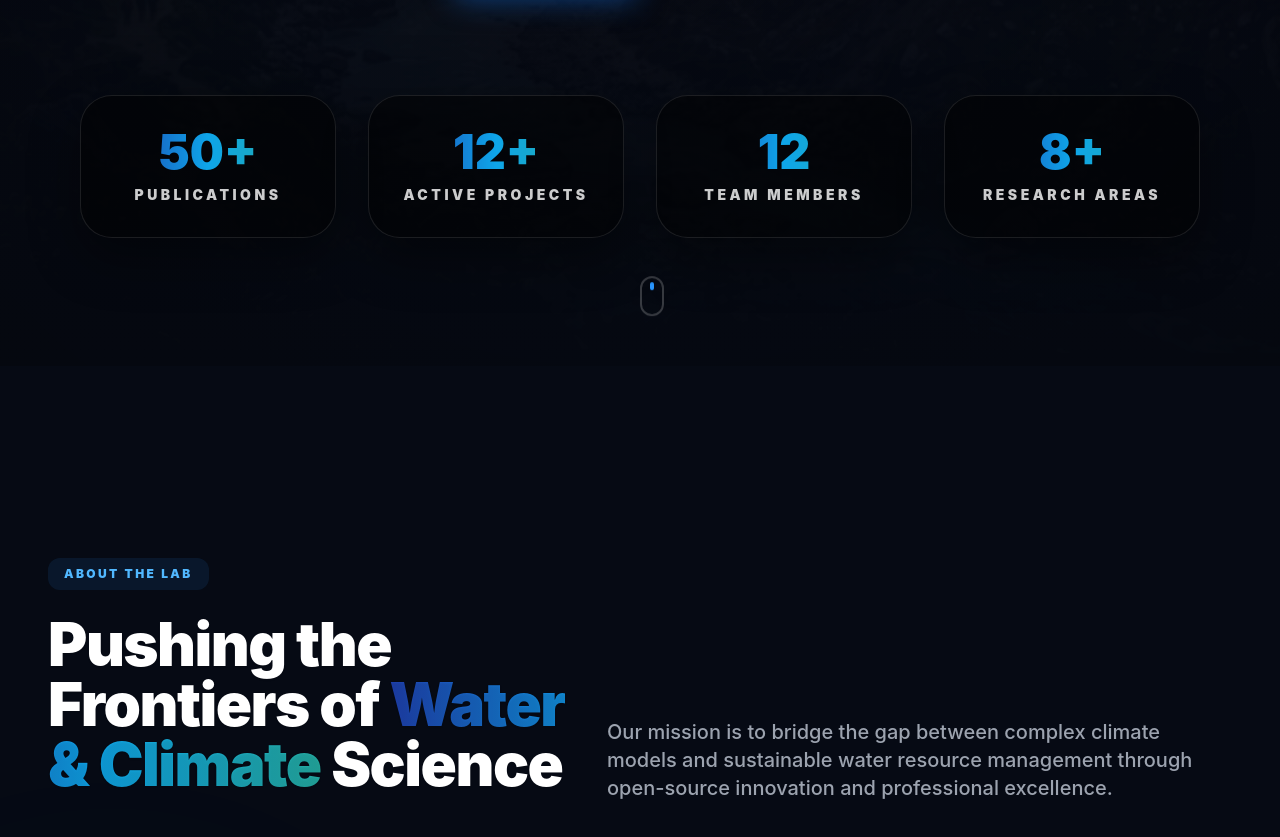
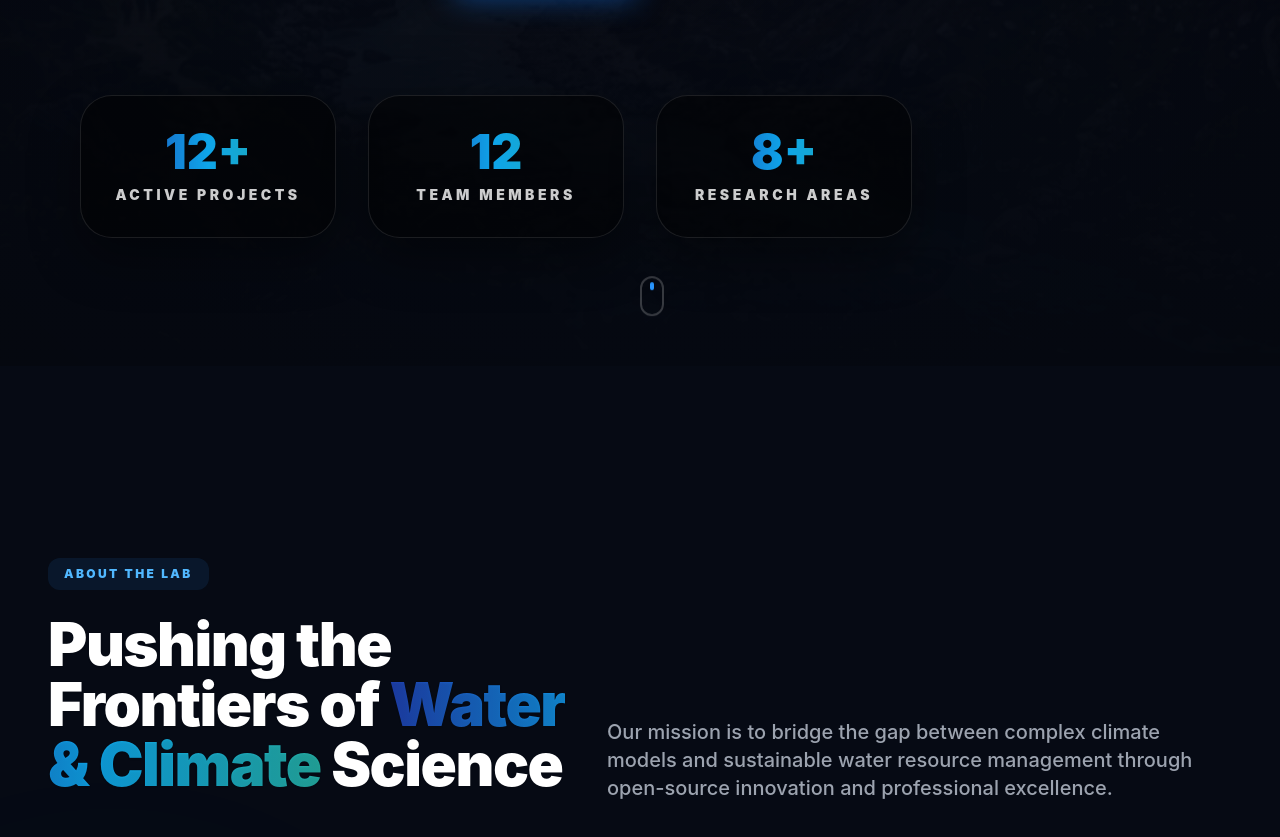
Before and after one commit to nejaz0694/addclimlab_123, a React (Vite) app: page / in a window 1280 px wide. Shown: the part 985-1822 px from the top of the page. Built offline with nearby package versions, Linux system fonts and the light colour scheme.

Commit message:
Update labData.js

```diff
--- a/src/data/labData.js
+++ b/src/data/labData.js
@@ -3,8 +3,7 @@ export const labData = {
     title: "Advanced Hydrology & Climate Research Lab",
     subtitle: "Pioneering research in hydrological modelling, glacio-hydrology, groundwater, climate science, and advanced technical consultancy.",
     stats: [
-      { value: '50+', label: 'Publications' },
-      { value: '12+', label: 'Active Projects' },
+     { value: '12+', label: 'Active Projects' },
       { value: '12', label: 'Team Members' },
       { value: '8+', label: 'Research Areas' },
     ]
```
